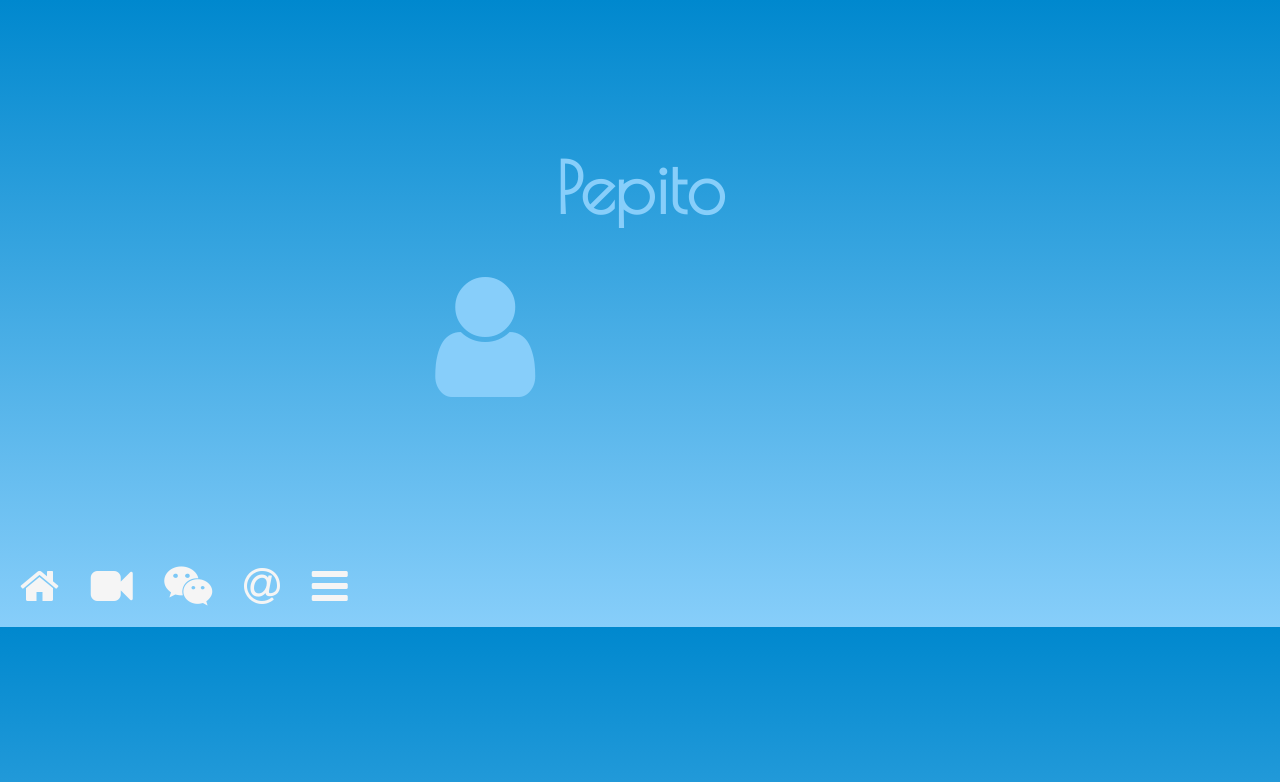
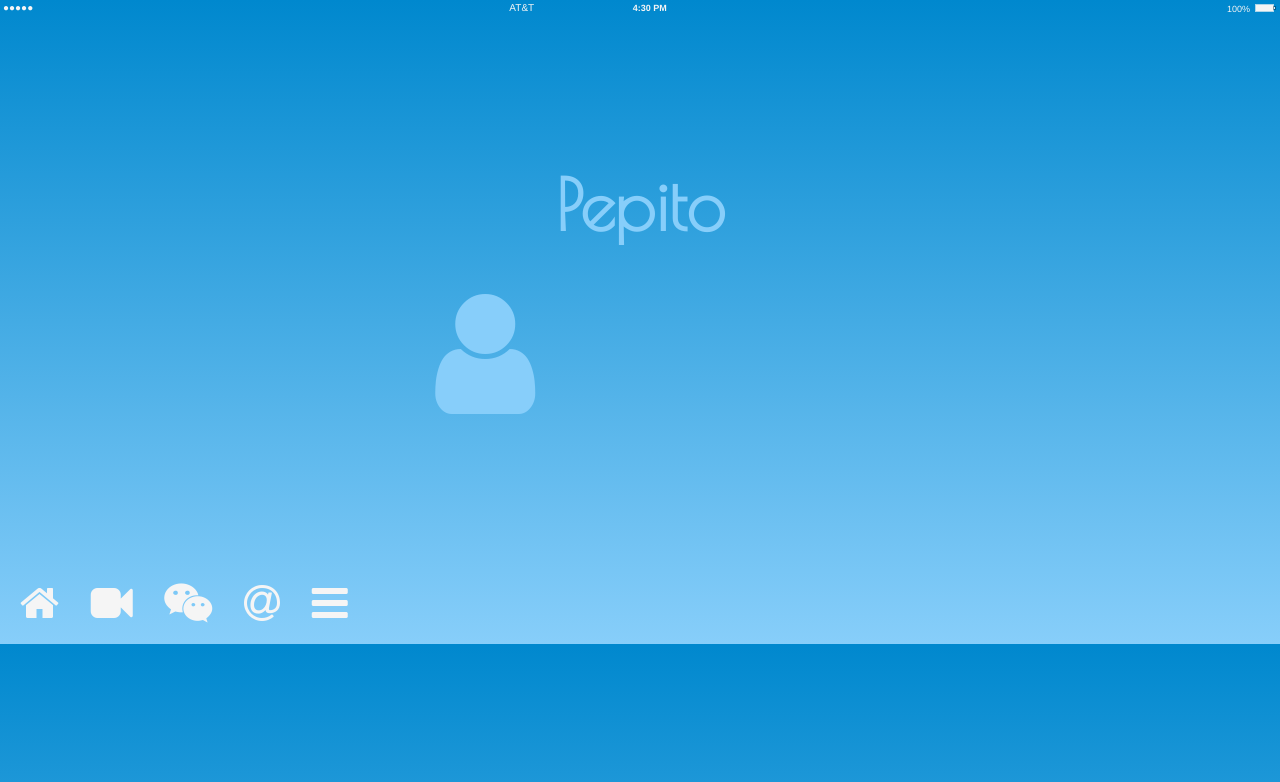
Before and after one commit to rosalsm/stream, a website: page src/page2.html in a window 1280 px wide. Drawn offline with nearby package versions, Linux system fonts and the light colour scheme; files that its build step writes are made by us from their sources.

Commit message:
adding top bar to page2

```diff
--- a/src/page2.html
+++ b/src/page2.html
@@ -20,6 +20,15 @@
     </head>
     <body class="gradient">
       <main class="container2">
+
+        <div class="top-bar">
+      		<span class="signal">&#9679;&#9679;&#9679;&#9679;&#9679;</span>
+      		<!-- <span class="wifi"><hr /></span> -->
+          <span class="att">AT&T</span>
+          <span class="time">4:30 PM</span>
+      		<span class="battery">100%</span>
+      	</div>
+
 
         <h3 class="user-name">Pepito</h3>
 
```
